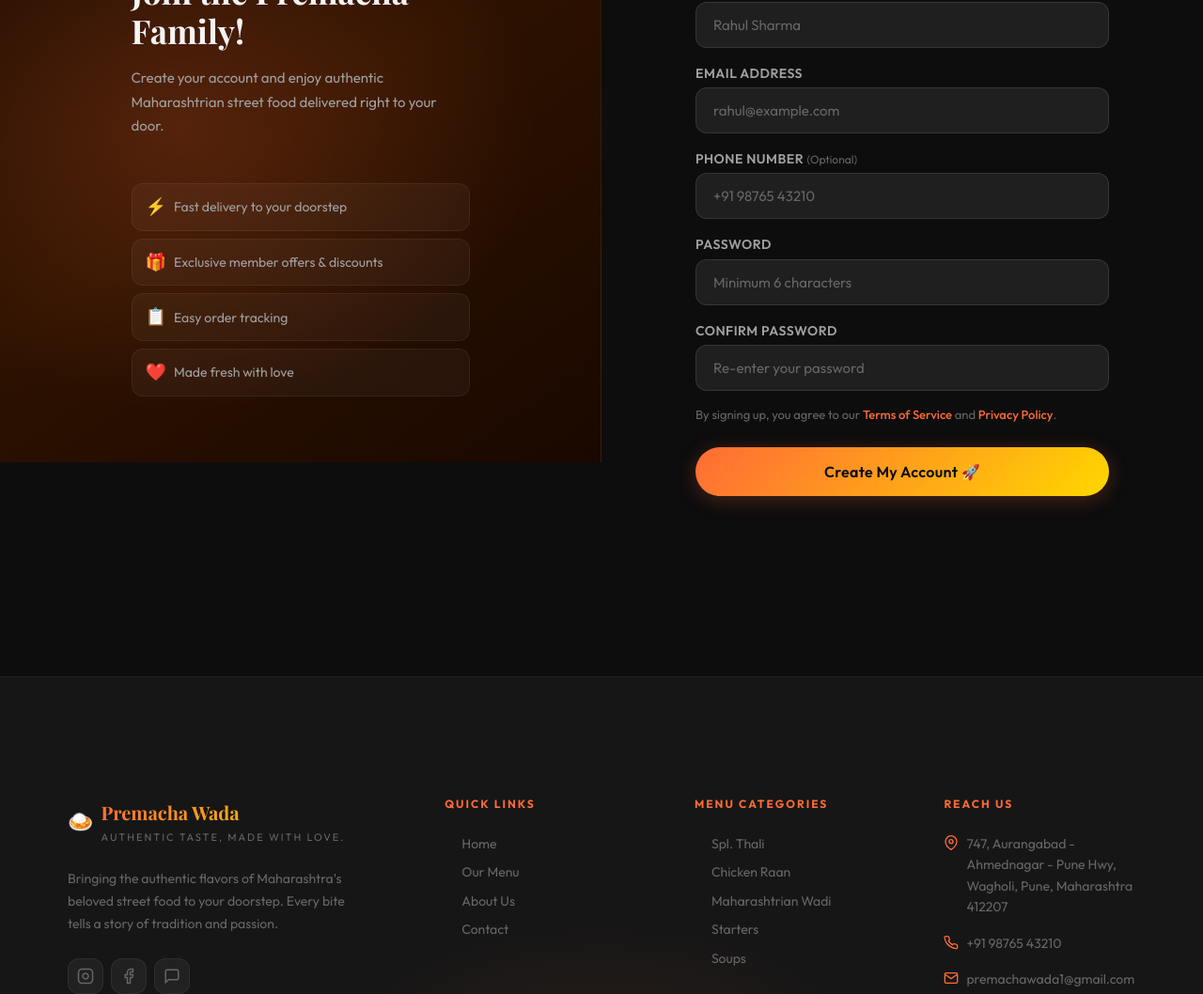
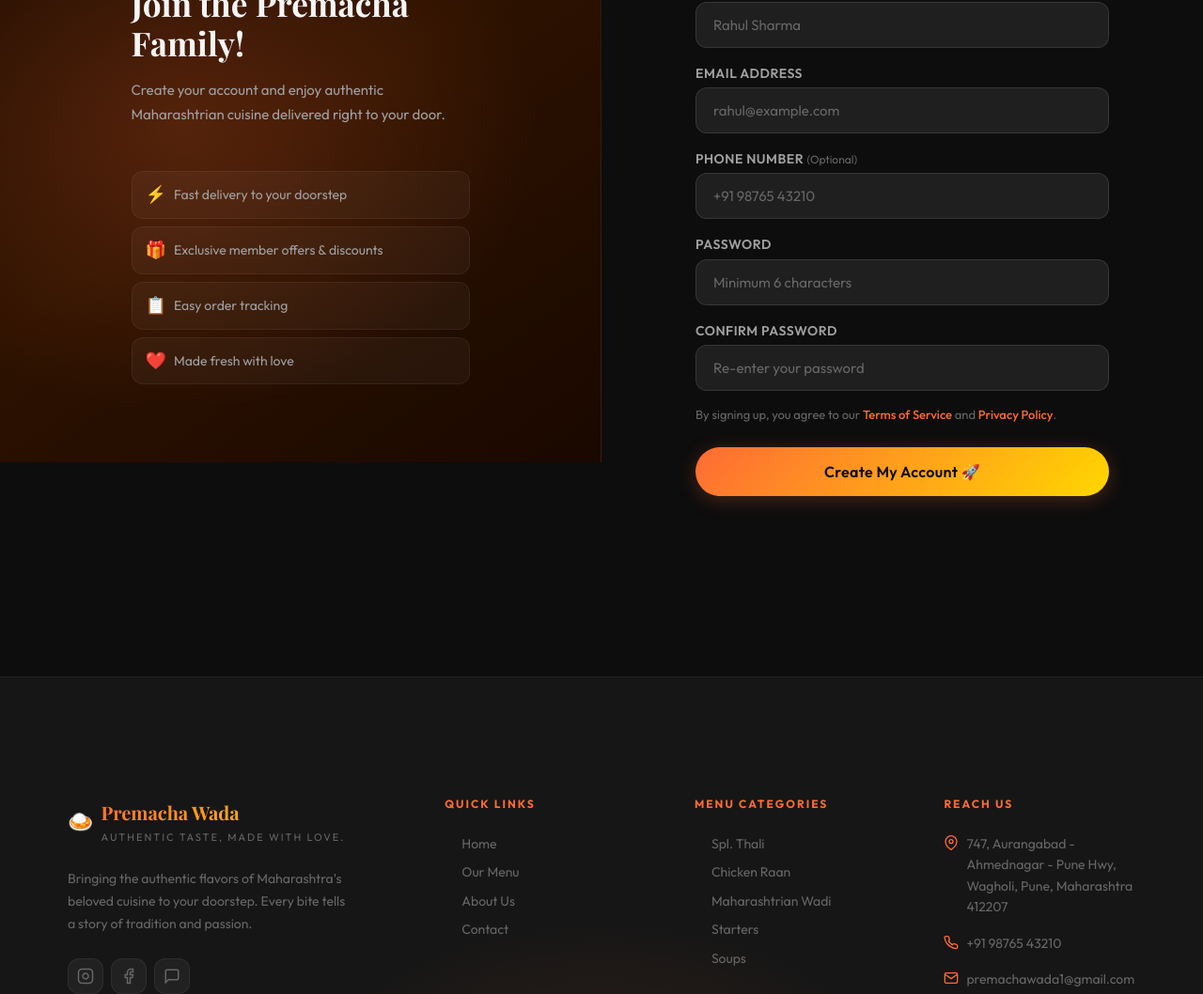
Before and after one commit to ADITYAKOKATE/Restaurant-Website-And-Management-System, a Next.js app in the folder frontend/: page /register in a window 1280 px wide. Shown: the part 308-1366 px from the top of the page at 94% size. Built offline with nearby package versions, Linux system fonts and the light colour scheme; no server answers.

Commit message:
Finalizing project and pushing to main branch

```diff
--- a/frontend/src/app/layout.tsx
+++ b/frontend/src/app/layout.tsx
@@ -5,12 +5,12 @@
 import SiteChrome from '@/components/SiteChrome/SiteChrome';
 
 export const metadata: Metadata = {
-  title: 'Premacha Wada — Authentic Maharashtrian Street Food',
-  description: 'Order the freshest, most authentic Vada Pav and street food online. Premacha Wada brings the taste of Maharashtra\'s beloved street food right to your doorstep.',
-  keywords: 'vada pav, pune street food, maharashtrian street food, premacha wada, order food online',
+  title: 'Premacha Wada — Authentic Maharashtrian Restaurant',
+  description: 'Order the freshest, most authentic dishes and Maharashtrian cuisine online. Premacha Wada brings the taste of Maharashtra\'s beloved flavors right to your doorstep.',
+  keywords: 'vada pav, pune restaurant, maharashtrian cuisine, premacha wada, order food online',
   openGraph: {
-    title: 'Premacha Wada — Authentic Maharashtrian Street Food',
-    description: 'Order the freshest Vada Pav and street food online.',
+    title: 'Premacha Wada — Authentic Maharashtrian Restaurant',
+    description: 'Order the freshest, most authentic dishes and Maharashtrian cuisine online',
     type: 'website',
   },
 };
--- a/frontend/src/app/register/page.tsx
+++ b/frontend/src/app/register/page.tsx
@@ -92,7 +92,7 @@
             <div className="auth-panel__icon">🍛</div>
             <h2 className="auth-panel__title">Join the Premacha Family!</h2>
             <p className="auth-panel__desc">
-              Create your account and enjoy authentic Maharashtrian street food delivered right to your door.
+              Create your account and enjoy authentic Maharashtrian cuisine delivered right to your door.
             </p>
             <ul className="auth-panel__perks">
               <li><span className="auth-panel__perk-icon">⚡</span> Fast delivery to your doorstep</li>
--- a/frontend/src/components/Footer/Footer.tsx
+++ b/frontend/src/components/Footer/Footer.tsx
@@ -19,7 +19,7 @@
               </div>
             </Link>
             <p className="footer__desc">
-              Bringing the authentic flavors of Maharashtra&apos;s beloved street food to your doorstep. Every bite tells a story of tradition and passion.
+              Bringing the authentic flavors of Maharashtra&apos;s beloved cuisine to your doorstep. Every bite tells a story of tradition and passion.
             </p>
             <div className="footer__socials">
               <a href="#" aria-label="Instagram" className="footer__social-btn">
```
Also changed, not shown: 1 other file (tests, documents, lock files or other folders).
